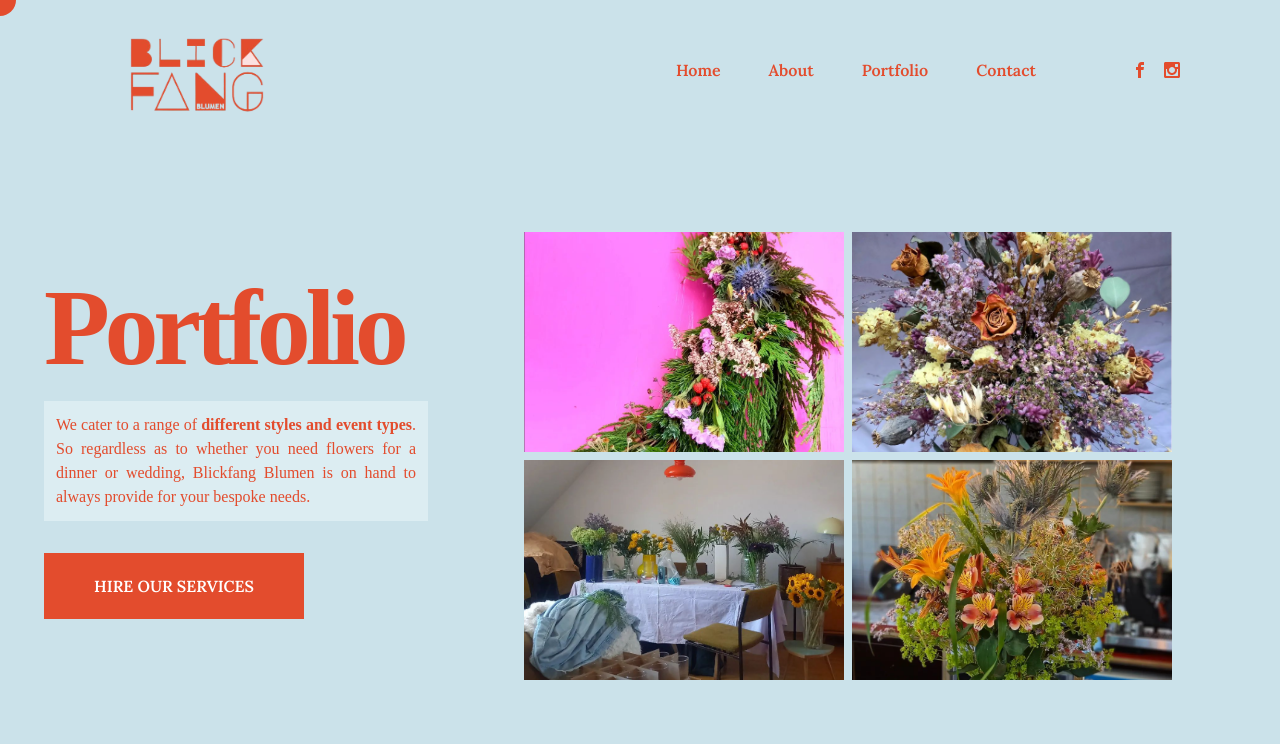
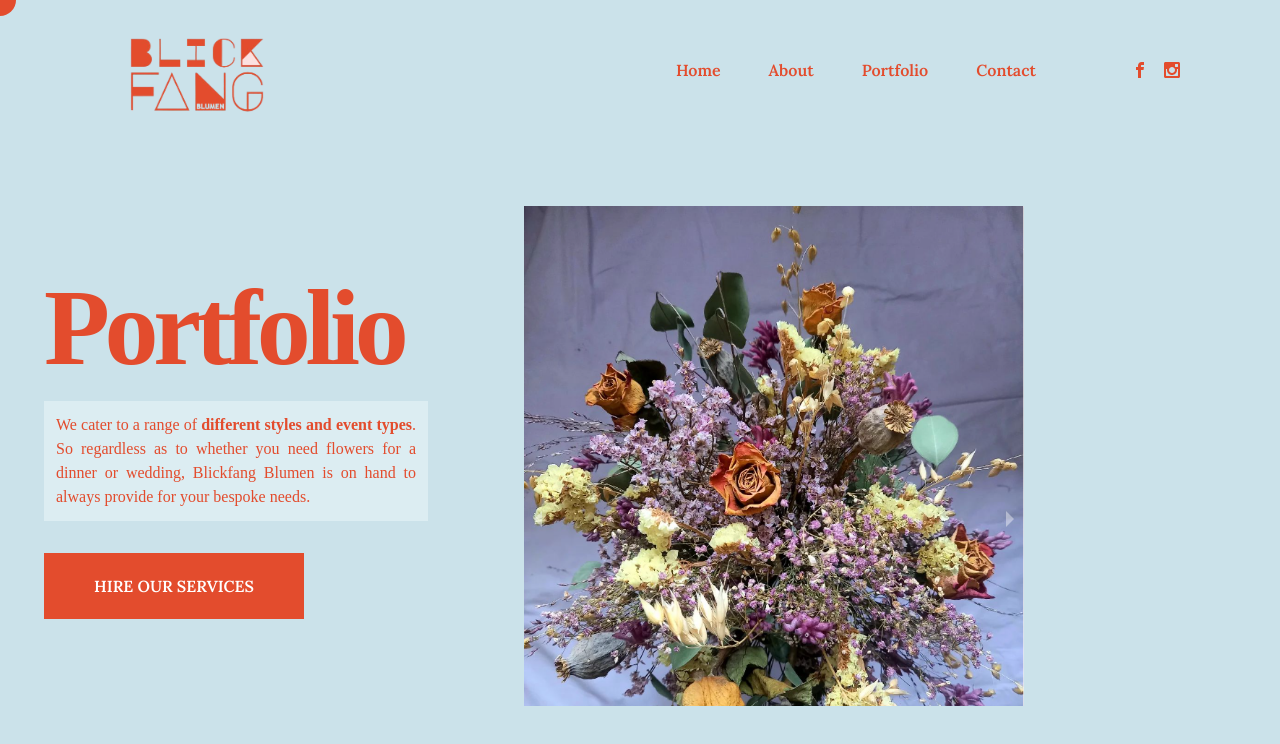
Before and after one commit to acz1992/blickfang-blumen, a React (Vite) app: page /portfolio in a window 1280 px wide. Shown: the top 744 px of the page. Built offline with nearby package versions, Linux system fonts and the light colour scheme; a web font is replaced by a local one.

Commit message:
Add Slideshow for Portfolio

```diff
--- a/package.json
+++ b/package.json
@@ -15,6 +15,7 @@
 		"react": "^18.2.0",
 		"react-dom": "^18.2.0",
 		"react-icons": "^5.0.1",
+		"react-responsive-carousel": "^3.2.23",
 		"react-router-dom": "^6.22.3"
 	},
 	"devDependencies": {
--- /dev/null
+++ b/src/components/PortfolioGallery.tsx
@@ -0,0 +1,32 @@
+import "react-responsive-carousel/lib/styles/carousel.min.css"; // requires a loader
+import { Carousel } from "react-responsive-carousel";
+
+const portfolioGallery = () => {
+	console.log("Portfolio Gallery rendered");
+	return (
+		<Carousel
+			showArrows
+			showStatus={false}
+			autoPlay
+			infiniteLoop
+			swipeable
+			stopOnHover
+			className="object-cover hover:scale-110 transition-all duration-1000"
+		>
+			<div>
+				<img src="src/assets/img/portfolio/reef.png" />
+			</div>
+			<div>
+				<img src="src/assets/img/portfolio/retro.png" />
+			</div>
+			<div>
+				<img src="src/assets/img/portfolio/studio.png" />
+			</div>
+			<div>
+				<img src="src/assets/img/portfolio/summer.png" />
+			</div>
+		</Carousel>
+	);
+};
+
+export default portfolioGallery;
--- a/src/pages/Portfolio.tsx
+++ b/src/pages/Portfolio.tsx
@@ -3,16 +3,17 @@ import { Link } from "react-router-dom";
 import { motion } from "framer-motion";
 import { transition1 } from "../utils/transitions";
 import { CursorContext } from "../context/CursorContext";
-import PortfolioImage from "../components/PortfolioImage";
+/* import PortfolioImage from "../components/PortfolioImage";
 import Image1 from "../assets/img/portfolio/reef.png";
 import Image2 from "../assets/img/portfolio/retro.png";
 import Image3 from "../assets/img/portfolio/studio.png";
-import Image4 from "../assets/img/portfolio/summer.png";
+import Image4 from "../assets/img/portfolio/summer.png"; */
+import PortfolioGallery from "../components/PortfolioGallery";
 
 const Portfolio = () => {
 	const { mouseEnterHandler, mouseLeaveHandler } = useContext(CursorContext)!;
 
-	const images = [Image1, Image2, Image3, Image4]; // Array of image sources
+	/* const images = [Image1, Image2, Image3, Image4]; */ // Array of image sources
 
 	return (
 		<motion.section
@@ -50,12 +51,16 @@ const Portfolio = () => {
 						</Link>
 					</motion.div>
 					{/* Images Grid */}
-					<div className="grid grid-cols-2 lg:gap-2">
-						{/* Render images using map */}
+					<div className="h-[500px] aspect-square object-cover overflow-hidden">
+						<PortfolioGallery />
+					</div>
+
+					{/* <div className="grid grid-cols-2 lg:gap-2">
+
 						{images.map((image, index) => (
 							<PortfolioImage key={index} src={image} />
 						))}
-					</div>
+					</div> */}
 				</div>
 			</div>
 		</motion.section>
```
Also changed, not shown: 1 other file (tests, documents, lock files or other folders).
